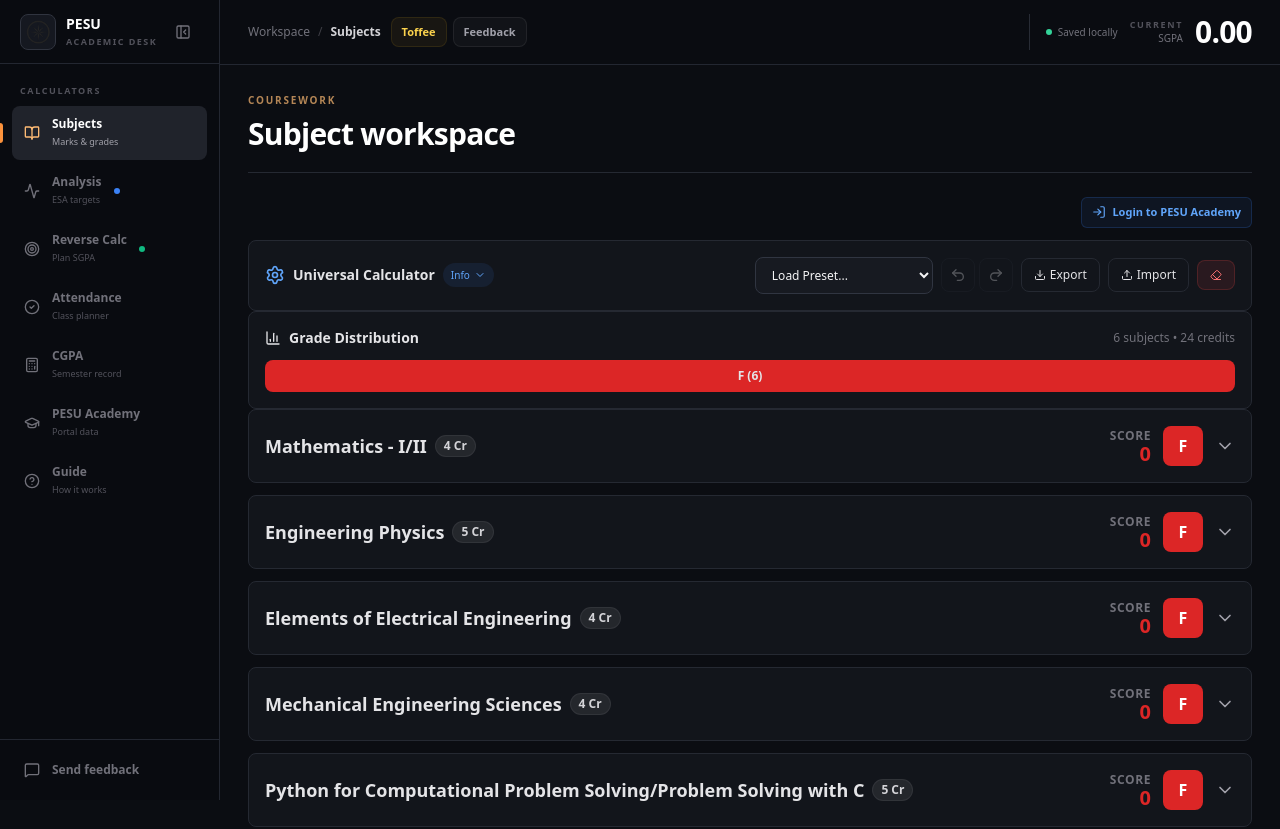
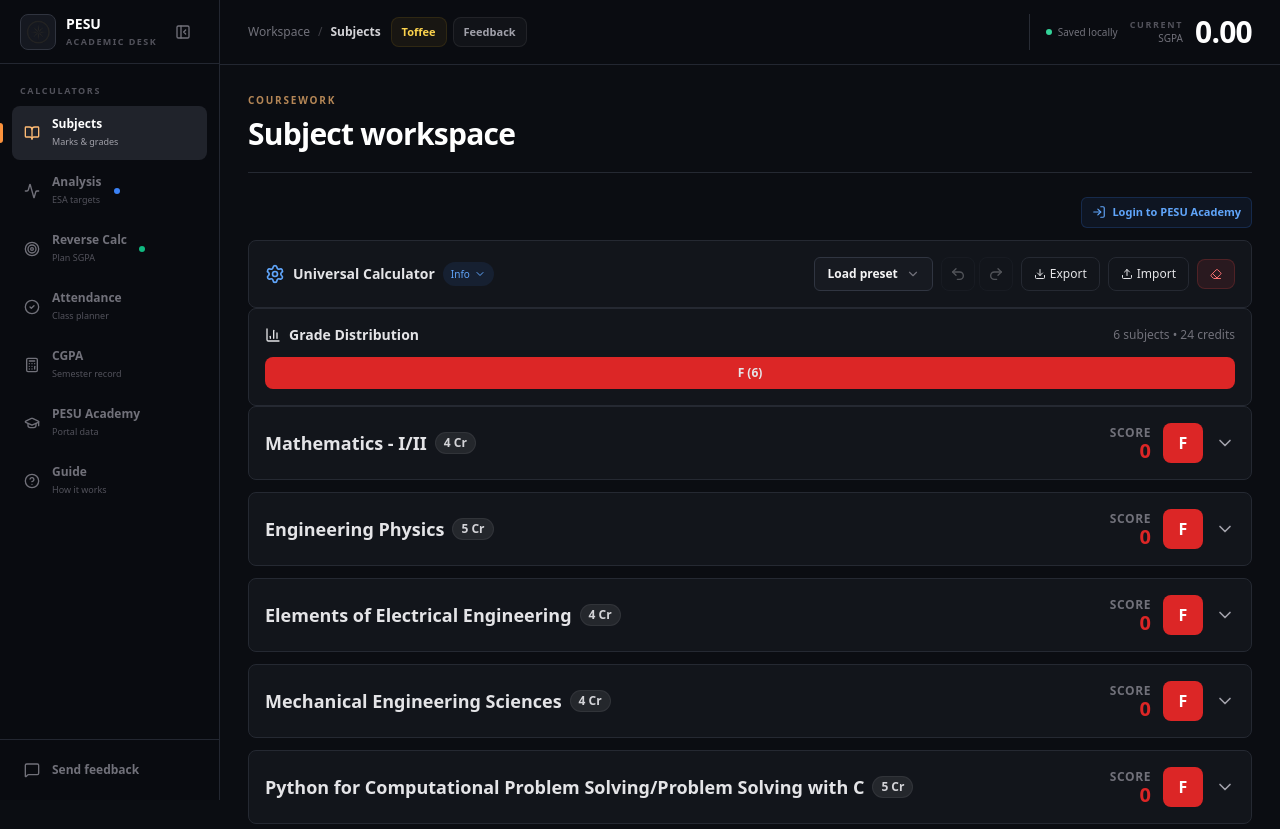
Before and after one commit to AAK1767/pes-sgpa-calculator, a React (Vite) app: page /#/subjects in a window 1280 px wide. Shown: the top 829 px of the page. Built offline with nearby package versions, Linux system fonts and the light colour scheme.

Commit message:
feat: Enhance preset selection UI with search functionality and improved layout in SubjectsTab

```diff
--- a/src/tabs/SubjectsTab.jsx
+++ b/src/tabs/SubjectsTab.jsx
@@ -52,6 +52,8 @@ export default function SubjectsTab({
   pesuProfile
 }) {
   const isLoggedIn = !!pesuProfile;
+  const [presetGroup, setPresetGroup] = React.useState('Cycles');
+  const [presetSearch, setPresetSearch] = React.useState('');
 
   const handlePesuImport = () => {
     if (!isLoggedIn) {
@@ -110,18 +112,63 @@ export default function SubjectsTab({
         </div>
 
         {/* RIGHT SIDE: Buttons (Always Visible) */}
-        <div className="flex w-full gap-2 items-center overflow-x-auto border-t border-white/[0.06] pt-3 md:w-auto md:flex-wrap md:overflow-visible md:border-none md:pt-0">
-          <select
-            id="subject-preset-select"
-            onChange={(e) => loadPreset(e.target.value)}
-            className={`${themeClasses.input} px-3 py-2 rounded-lg text-xs border max-w-[130px] md:max-w-none`}
-            defaultValue=""
-          >
-            <option value="">Load Preset...</option>
-            {Object.keys(SemesterPresets).map(key => (
-              <option key={key} value={key}>{key}</option>
-            ))}
-          </select>
+        <div className="flex w-full flex-wrap gap-2 items-center border-t border-white/[0.06] pt-3 md:w-auto md:border-none md:pt-0">
+          <details className="group relative" id="subject-preset-select">
+            <summary className={`${themeClasses.input} flex list-none cursor-pointer items-center gap-2 rounded-md border px-3 py-2 text-xs font-semibold`}>
+              Load preset
+              <ChevronDown className="h-3.5 w-3.5 text-zinc-500 transition-transform group-open:rotate-180" />
+            </summary>
+
+            <div className="absolute left-0 top-full z-40 mt-2 w-[min(22rem,calc(100vw-2rem))] rounded-lg border border-[#303541] bg-[#11141b] p-3 shadow-2xl sm:left-auto sm:right-0">
+              <input
+                type="search"
+                value={presetSearch}
+                onChange={(e) => setPresetSearch(e.target.value)}
+                placeholder="Search presets"
+                className={`mb-3 w-full rounded-md border px-3 py-2 text-xs ${themeClasses.input}`}
+              />
+
+              <div className="mb-3 flex flex-wrap gap-1">
+                {['Cycles', 'CSE', 'AIML', 'ECE', 'All'].map((group) => (
+                  <button
+                    key={group}
+                    type="button"
+                    onClick={() => setPresetGroup(group)}
+                    className={`rounded-md px-2.5 py-1.5 text-[10px] font-bold transition ${presetGroup === group
+                      ? 'bg-orange-400/15 text-orange-300'
+                      : 'text-zinc-500 hover:bg-white/[0.04] hover:text-zinc-300'
+                    }`}
+                  >
+                    {group}
+                  </button>
+                ))}
+              </div>
+
+              <div className="grid max-h-56 grid-cols-1 gap-1 overflow-y-auto sm:grid-cols-2">
+                {Object.keys(SemesterPresets)
+                  .filter((key) => {
+                    if (presetSearch && !key.toLowerCase().includes(presetSearch.toLowerCase())) return false;
+                    if (presetGroup === 'All') return true;
+                    if (presetGroup === 'Cycles') return key.includes('Cycle');
+                    return key.startsWith(`${presetGroup} `);
+                  })
+                  .map((key) => (
+                    <button
+                      key={key}
+                      type="button"
+                      onClick={(event) => {
+                        loadPreset(key);
+                        setPresetSearch('');
+                        event.currentTarget.closest('details')?.removeAttribute('open');
+                      }}
+                      className="rounded-md border border-transparent px-2.5 py-2 text-left text-xs font-semibold text-zinc-300 transition hover:border-white/[0.07] hover:bg-white/[0.04] hover:text-white"
+                    >
+                      {key}
+                    </button>
+                  ))}
+              </div>
+            </div>
+          </details>
 
           <div className="flex gap-1">
             <button onClick={undo} disabled={undoStack.length === 0} className={`p-2 rounded-lg border ${themeClasses.border} ${undoStack.length === 0 ? 'opacity-30' : 'hover:bg-white/[0.06]'}`}>
```
